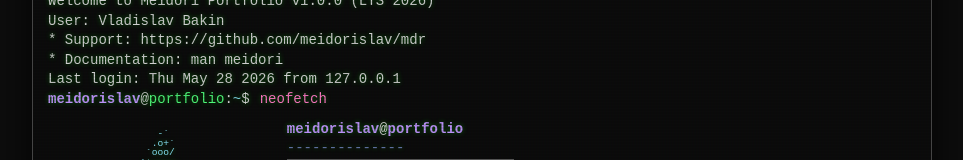
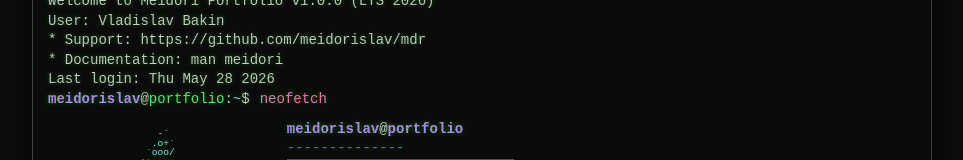
Before and after one commit to Meidorislav/mdr, a React (Vite) app: page / in a window 1280 px wide. Shown: the part 222-382 px from the top of the page, without its empty margins (158-1121 px from the left). Built offline with nearby package versions, Linux system fonts and the light colour scheme.

Commit message:
fix: get current date on welcome window

```diff
--- a/src/components/Welcome/Welcome.tsx
+++ b/src/components/Welcome/Welcome.tsx
@@ -14,7 +14,9 @@ const Welcome = () => {
       <div>User: Vladislav Bakin</div>
       <div>* Support: https://github.com/meidorislav/mdr</div>
       <div>* Documentation: man meidori</div>
-      <div>Last login: Thu May 28 2026 from 127.0.0.1</div>
+      <div>
+        Last login: {new Date().toDateString()}
+      </div>
     </section>
   );
 };
```
Also changed, not shown: 1 other file (tests, documents, lock files or other folders).
